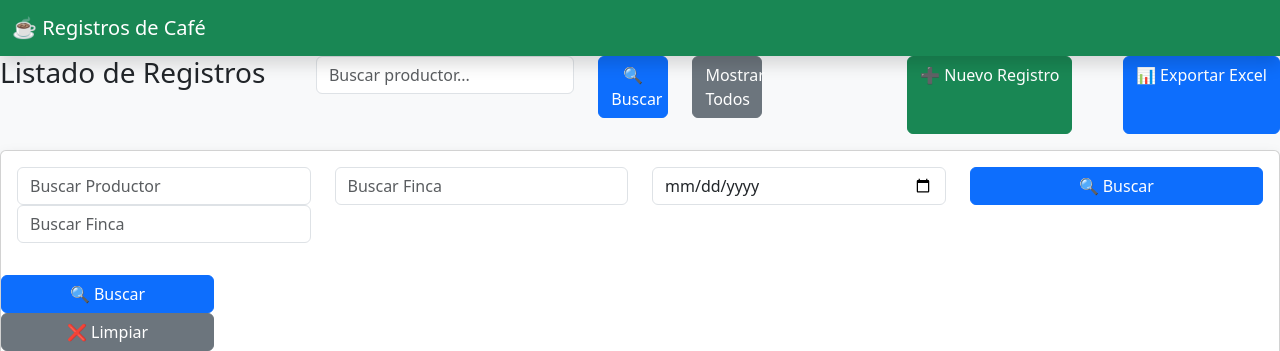
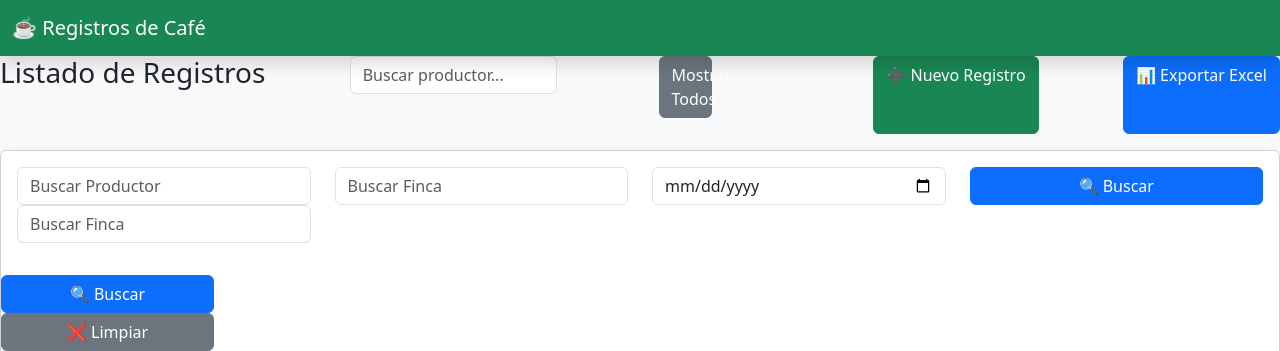
Before and after one commit to asiste-png/sistema-cafe, a Flask app: page /registros in a window 1280 px wide. Shown: the top 351 px of the page. Run offline with Flask 3, Linux system fonts and the light colour scheme; data that the repository does not hold is empty.

Commit message:
Actualizacion dashboard y ajustes visuales

```diff
--- a/templates/registros.html
+++ b/templates/registros.html
@@ -42,12 +42,6 @@
         </div>
 
         <div class="col-md-2">
-
-            <button
-                type="submit"
-                class="btn btn-primary w-100">
-
-                🔍 Buscar
 
             </button>
 
```
